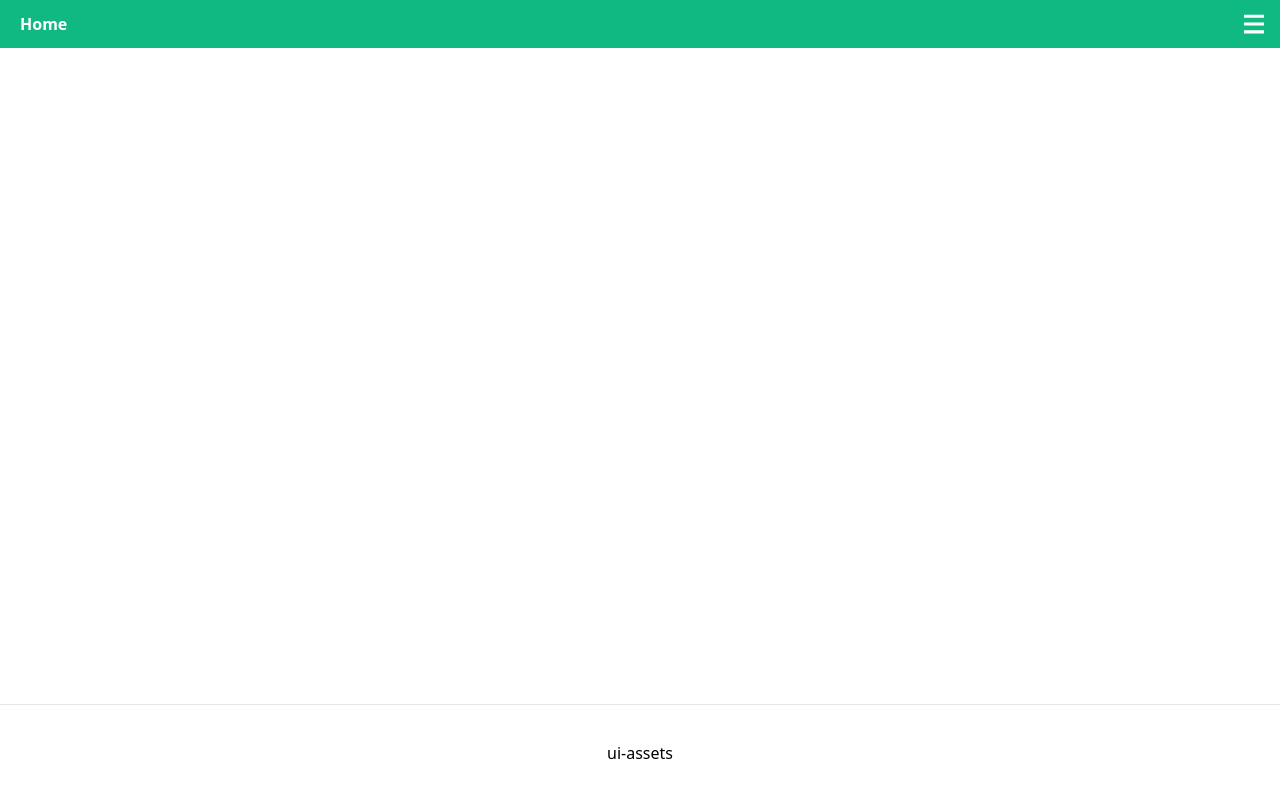
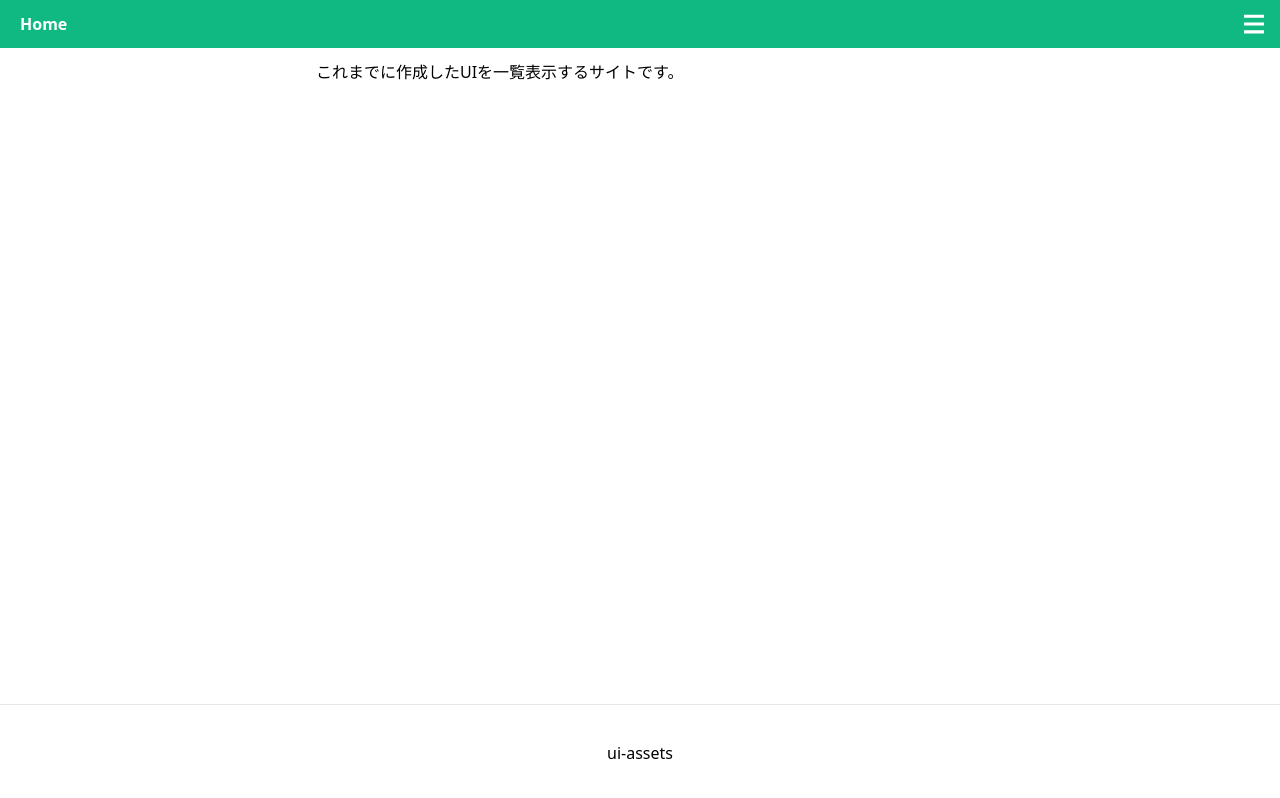
Before and after one commit to knike-d/ui-assets, a Next.js app: page / in a window 1280 px wide. Built offline with nearby package versions, Linux system fonts and the light colour scheme.

Commit message:
feat: TOPページにサイト説明を記載 (#7)

```diff
--- a/src/app/page.tsx
+++ b/src/app/page.tsx
@@ -1,4 +1,5 @@
 import type { Metadata } from "next";
+import { TopPage } from "@/page/top/TopPage";
 
 export const metadata: Metadata = {
   title: "TOP",
@@ -6,5 +7,5 @@ export const metadata: Metadata = {
 };
 
 export default function Home() {
-  return <main className="mx-auto flex w-full max-w-2xl flex-col items-center justify-between p-24" />;
+  return <TopPage />;
 }
--- /dev/null
+++ b/src/page/top/TopPage.tsx
@@ -0,0 +1,9 @@
+import type { FC } from "react";
+
+export const TopPage: FC = () => {
+  return (
+    <main className="mx-auto flex w-full max-w-2xl flex-col items-center justify-between p-3">
+      <div className="w-full">これまでに作成したUIを一覧表示するサイトです。</div>
+    </main>
+  );
+};
```
